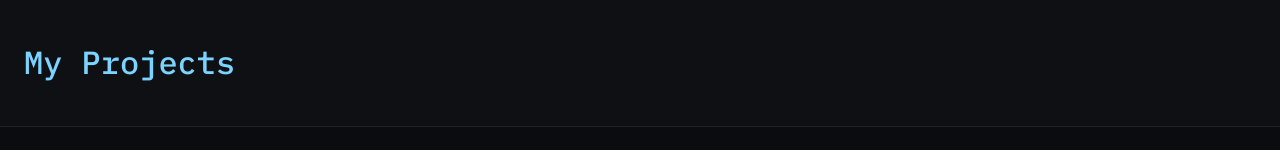
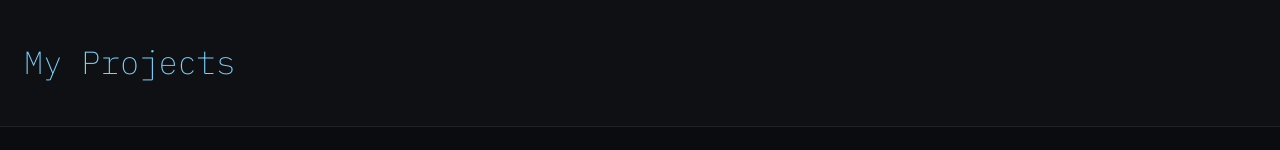
Before and after one commit to SHERVINHERE/gallery, a plain HTML site: page index.html in a window 1280 px wide. Shown: the top 150 px of the page. Drawn offline with Linux system fonts and the light colour scheme; files whose address does not match are found by name.

Commit message:
Update styles.css

```diff
--- a/assets/styles.css
+++ b/assets/styles.css
@@ -14,10 +14,10 @@ html, body {
   letter-spacing: 0.01em;
 }
 
-/* Page titles (header brand, project title) = Medium 500 */
+/* Page titles (header brand, project title) = ExtraLight 200 */
 h1, .site-header h1, #proj-title {
   font-family: var(--font);
-  font-weight: 500;
+  font-weight: 200;
   letter-spacing: 0;
 }
 
```
